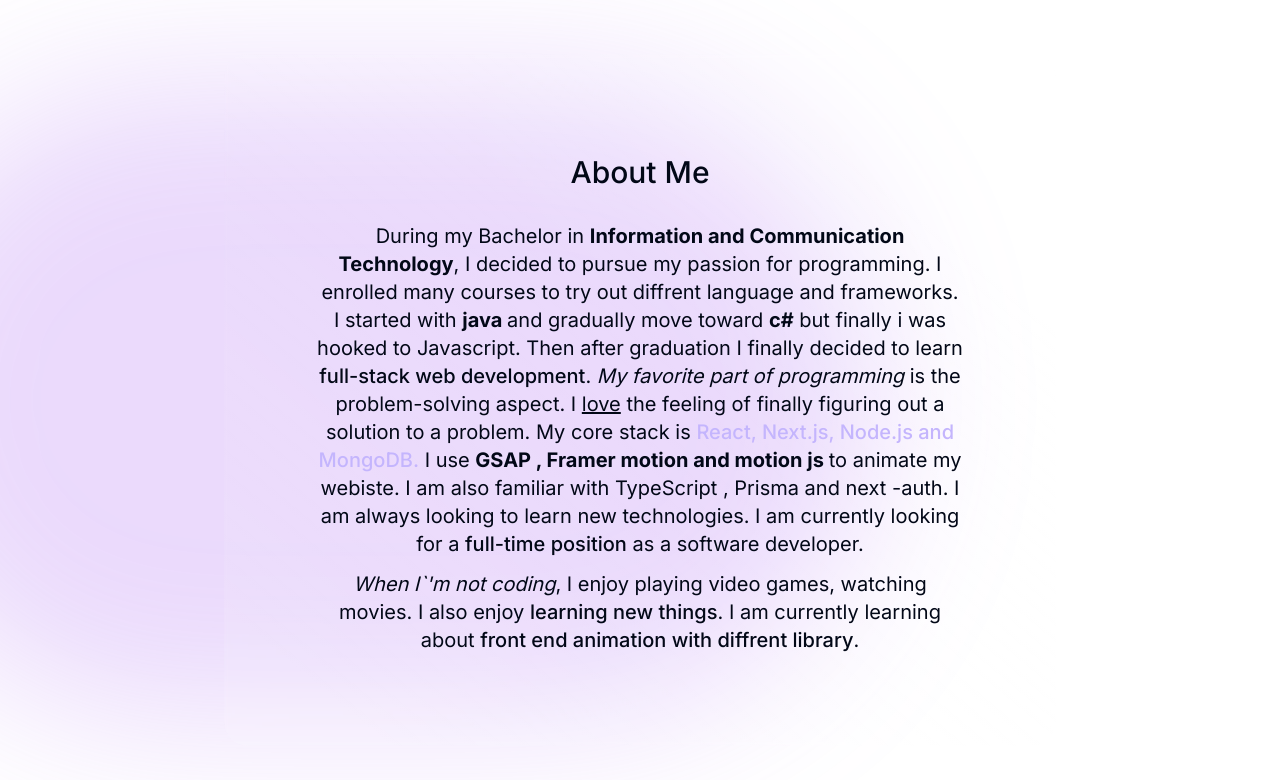
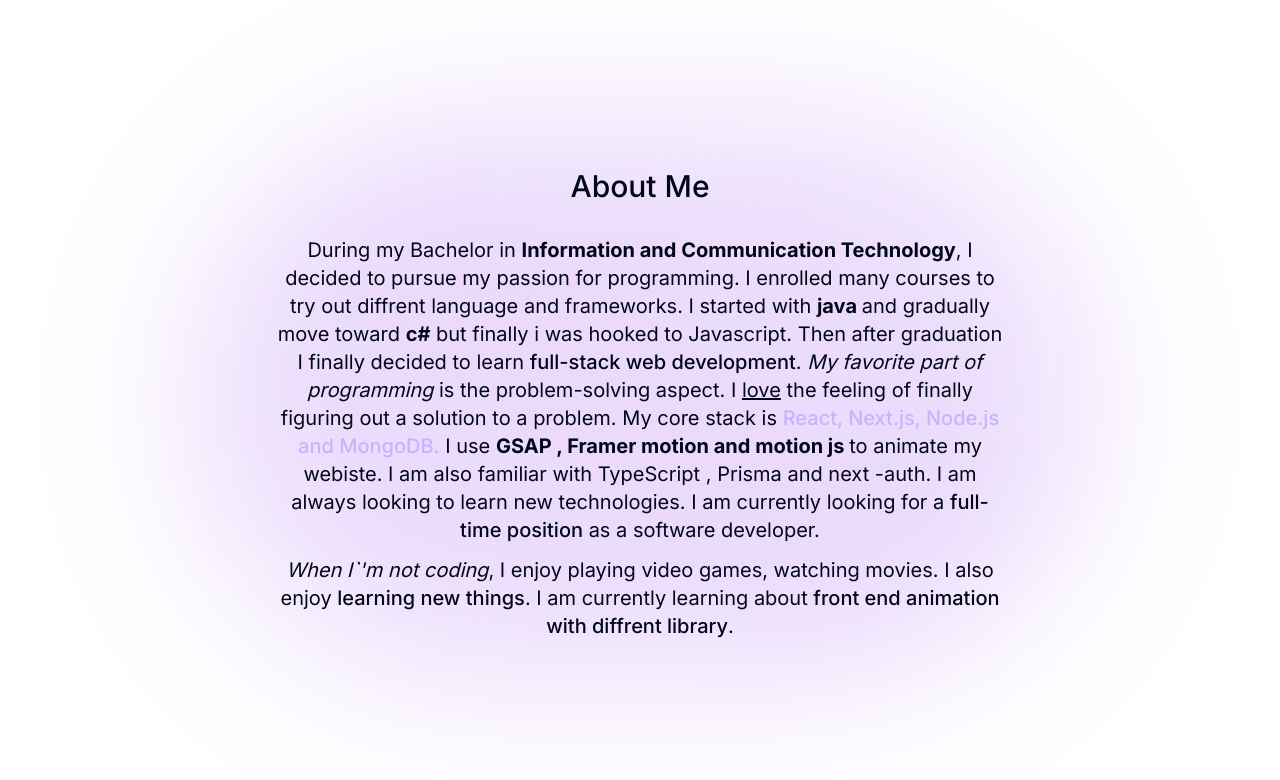
Before and after one commit to Shahoriarratul/PortFolio, a Next.js app: page /About in a window 1280 px wide. Shown: the top 780 px of the page. Built offline with nearby package versions, Linux system fonts and the light colour scheme.

Commit message:
update page.tsx and page.tsx

```diff
--- a/app/About/page.tsx
+++ b/app/About/page.tsx
@@ -7,7 +7,7 @@
       id="about"
       className=" flex h-screen w-full flex-col items-center justify-center text-justify sm:w-full"
     >
-      <div className="z-20 w-[80%] rounded-3xl bg-gradient-to-tr from-white/10 from-10% via-transparent via-50% to-white/10 to-80% text-center text-sm backdrop-blur-[2px] sm:w-[65%] sm:p-20 sm:text-base lg:text-xl 2xl:text-2xl">
+      <div className="z-20 w-[80%] rounded-3xl bg-gradient-to-tr from-white/10 from-10% via-transparent via-50% to-white/10 to-80% text-center text-sm backdrop-blur-[2px] sm:w-[65%] sm:p-10 sm:text-base lg:text-xl 2xl:text-2xl">
         <div className=" m-3">
           <p className="mb-8 mt-5 text-center text-3xl font-medium capitalize sm:text-3xl ">
             About me
@@ -59,8 +59,8 @@
           </p>
         </div>
       </div>
-      <div className="absolute z-10 h-screen w-full">
-        <div className="absolute bottom-auto top-10 h-[80vh] w-[80vw] overflow-hidden rounded-full bg-[rgba(173,109,244,0.5)] opacity-50 blur-[80px] sm:right-[50vh] sm:top-[10vh]"></div>
+      <div className="absolute z-10 flex h-screen w-full items-center justify-center">
+        <div className=" bottom-auto h-[70vh] w-[70vw] overflow-hidden rounded-full bg-[rgba(173,109,244,0.5)] opacity-50 blur-[80px]  sm:top-10"></div>
       </div>
     </div>
   );
--- a/app/Hero/page.tsx
+++ b/app/Hero/page.tsx
@@ -60,7 +60,7 @@
         <div className="flex h-12 flex-col gap-5 sm:text-sm lg:flex-row lg:text-base">
           <Link
             href="#footer"
-            className=" group flex cursor-pointer items-center gap-2 rounded-full border border-violet-800 bg-opacity-45 px-7 py-3 text-center text-xs text-white transition duration-300 ease-in-out hover:scale-105 hover:bg-violet-800/50 focus:scale-105 active:scale-105 sm:text-xs lg:text-base"
+            className=" group flex cursor-pointer items-center gap-2 rounded-full border border-violet-800 bg-opacity-45 px-7 py-3 text-center text-xs text-white transition duration-300 ease-in-out hover:scale-105 hover:bg-violet-800/50 focus:scale-105 active:scale-105 sm:text-xs lg:text-base 2xl:text-xl"
           >
             Contact me here
             <span>
@@ -68,7 +68,7 @@
             </span>
           </Link>
           <a
-            className=" group flex cursor-pointer items-center gap-2 rounded-full border border-violet-800 bg-opacity-45 px-7 py-3 text-xs outline-none transition duration-300 hover:scale-105 hover:bg-violet-800/50 focus:scale-105 active:scale-105 dark:bg-white/10 sm:text-xs lg:text-base"
+            className=" group flex cursor-pointer items-center gap-2 rounded-full border border-violet-800 bg-opacity-45 px-7 py-3 text-xs outline-none transition duration-300 hover:scale-105 hover:bg-violet-800/50 focus:scale-105 active:scale-105 dark:bg-white/10 sm:text-xs lg:text-base 2xl:text-xl"
             href="/Shahoriar_Ratul_CV.pdf"
             download
           >
```
